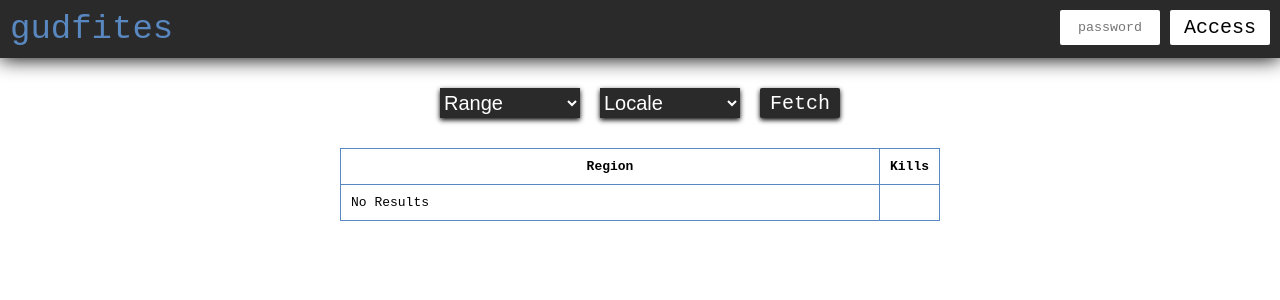
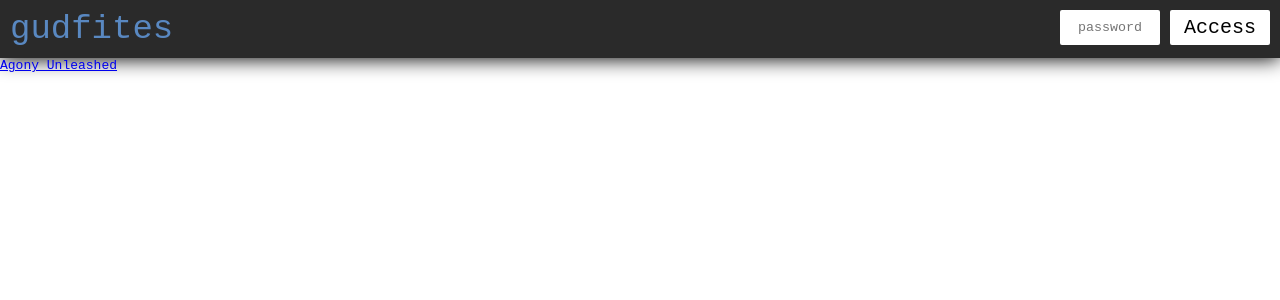
Before and after one commit to agony-unleashed/gudfites, a React app: page / in a window 1280 px wide. Shown: the top 300 px of the page. Built offline with nearby package versions, Linux system fonts and the light colour scheme; the HTML template or start-up script is replaced by a standard one.

Commit message:
Add some session stuff

```diff
--- a/src/Components/App.jsx
+++ b/src/Components/App.jsx
@@ -1,22 +1,41 @@
-import React from 'react'
+import React, { Component } from 'react'
 
 import '../static/app.css'
 import Entry from './Entry'
 import DataPicker from './DataPicker'
+import NotLoggedIn from './NotLoggedIn'
 
-function App () {
+class App extends Component {
+  constructor (props) {
+    super(props)
+
+    this.state = { loggedIn: !!(localStorage.getItem('gudfitesAccessToken')) }
+
+    this.handleLogin = this.handleLogin.bind(this)
+  }
+
+  render () {
     return (
       <div>
         <nav>
           <ul>
             <li className='title'><span>gudfites</span></li>
-          <li className='login'><Entry /></li>
+
+            <li className='login'><Entry isLoggedIn={this.state.loggedIn} handleLogin={this.handleLogin} /></li>
           </ul>
         </nav>
 
-      <DataPicker />
+        { this.state.loggedIn
+          ? <DataPicker handleLogin={this.handleLogin} />
+          : <NotLoggedIn />
+        }
       </div>
     )
   }
 
+  handleLogin (isLoggedIn) {
+    this.setState({ loggedIn: isLoggedIn })
+  }
+}
+
 export default App
--- a/src/Components/DataPicker.jsx
+++ b/src/Components/DataPicker.jsx
@@ -20,16 +20,18 @@ export default class DataPicker extends React.Component {
     return (
       <div>
         <form className='fetch-form' onSubmit={e => this.handleFetch(e)}>
-          <select name='range' required>
-            <option value='' disabled selected>Range</option>
+          <h1>solo kills by region</h1>
+
+          <select name='range' defaultValue=''>
+            <option value='' disabled>Range</option>
             <option value='day'>Past Day</option>
             <option value='week'>Past Week</option>
             <option value='month'>Past Month</option>
-            <option value='year'>Past Year</option>
+            {/* <option value='year'>Past Year</option> */}
           </select>
 
-          <select name='locale' required>
-            <option value='' disabled selected>Locale</option>
+          <select name='locale' defaultValue=''>
+            <option value='' disabled>Zone</option>
             <option value='us'>US</option>
             <option value='eu'>EU</option>
             <option value='au'>AU</option>
@@ -69,7 +71,15 @@ export default class DataPicker extends React.Component {
       }
     })
       .then(res => {
-        console.log('res', res)
+        if (res.status === 401) {
+          this.props.handleLogin(false)
+
+          throw new Error('...not logged in')
+        } else {
+          return res
+        }
+      })
+      .then(res => {
         return res.json()
       })
       .then(data => {
@@ -79,6 +89,8 @@ export default class DataPicker extends React.Component {
           range
         })
       })
-      .catch(console.error)
+      .catch(err => {
+        console.error(err)
+      })
   }
 }
--- a/src/Components/Entry.jsx
+++ b/src/Components/Entry.jsx
@@ -11,17 +11,14 @@ export default class Entry extends React.Component {
   constructor (props) {
     super(props)
 
-    this.state = { loggedIn: false }
-
-    this.handleLogin = this.handleLogin.bind(this)
+    this._handleLogin = this._handleLogin.bind(this)
   }
 
   render () {
-    console.log('state', this.state)
-
-    const UserForm = () => this.state.loggedIn
-      ? <Logout onSubmit={e => this.handleLogin(e)} />
-      : <Login onSubmit={e => this.handleLogin(e)} />
+    console.log(this.props)
+    const UserForm = () => this.props.isLoggedIn
+      ? <Logout onSubmit={e => this._handleLogin(e)} />
+      : <Login onSubmit={e => this._handleLogin(e)} />
 
     return (
       <div>
@@ -32,11 +29,11 @@ export default class Entry extends React.Component {
 
   // -------------------------------------------------------------------------
 
-  handleLogin (e) {
+  _handleLogin (e) {
     e.preventDefault()
 
-    if (this.state.loggedIn) {
-      this.setState({ loggedIn: false })
+    if (this.props.isLoggedIn) {
+      this.props.handleLogin(false)
 
       removeToken()
     } else {
@@ -48,7 +45,7 @@ export default class Entry extends React.Component {
         .then(res => {
           storeToken(res.token)
 
-          this.setState({ loggedIn: true })
+          this.props.handleLogin(true)
         })
         .catch(console.error)
     }
--- a/src/Components/Login.jsx
+++ b/src/Components/Login.jsx
@@ -5,6 +5,7 @@ export default function Login ({ onSubmit }) {
     <div>
       <form onSubmit={onSubmit} name='login'>
         <input type='password' name='password' placeholder='password' required />
+
         <button>Access</button>
       </form>
     </div>
--- /dev/null
+++ b/src/Components/NotLoggedIn.js
@@ -0,0 +1,9 @@
+import React from 'react'
+
+export default function NotLoggedIn () {
+  return (
+    <div>
+      <a href='https://agony-unleashed.com'>Agony Unleashed</a>
+    </div>
+  )
+}
```
Also changed, not shown: .neutrinorc.js, 1 other file (tests, documents, lock files or other folders). Lines whose indentation alone changed are shown as unchanged.
